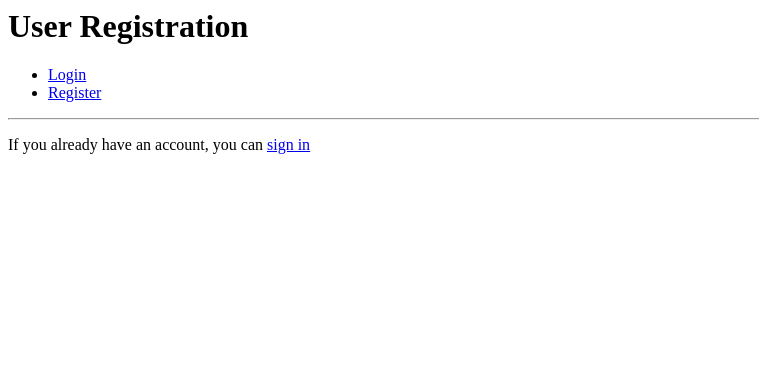
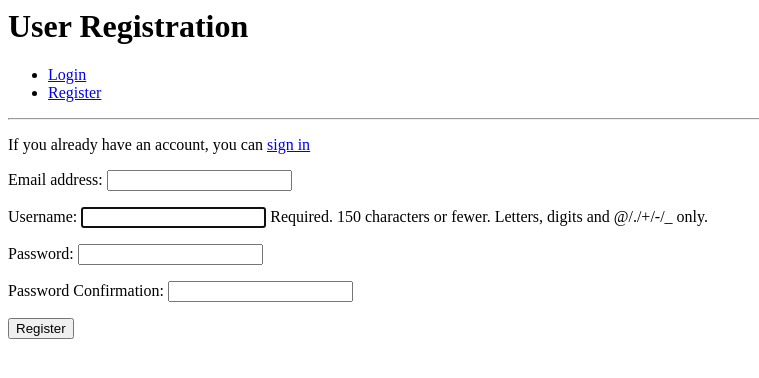
Before and after one commit to armedcor/django_authentication_and_authorisation, a Django app: page /accounts/register/ in a window 1280 px wide. Shown: the top 378 px of the page, without its empty margins (0-759 px from the left). Run offline with Django 3.2, Linux system fonts and the light colour scheme.

Commit message:
Added registration functionaloity and django registration  validation

```diff
--- a/accounts/forms.py
+++ b/accounts/forms.py
@@ -1,4 +1,7 @@
 from django import forms
+from django.contrib.auth.models import User
+from django.contrib.auth.forms import UserCreationForm
+from django.core.exceptions import ValidationError
 
 
 class UserLoginForm(forms.Form):
@@ -6,3 +9,33 @@ class UserLoginForm(forms.Form):
 
     username = forms.CharField()
     password = forms.CharField(widget=forms.PasswordInput)
+
+
+class UserRegistrationForm(UserCreationForm):
+    """Form used to register a new user"""
+    password1 = forms.CharField(
+        label="Password", widget=forms.PasswordInput)
+    password2 = forms.CharField(
+        label="Password Confirmation",
+        widget=forms.PasswordInput)
+
+    class Meta:
+        model = User
+        fields = ['email', 'username', 'password1', 'password2']
+
+    def clean_email(self):
+        email = self.cleaned_data.get('email')
+        username = self.cleaned_data.get('username')
+        if User.objects.filter(email=email).exclude(username=username):
+            raise forms.ValidationError(u'Email address must be unique')
+        return email
+
+    def clean_password2(self):
+        password1 = self.cleaned_data.get('password1')
+        password2 = self.cleaned_data.get('password2')
+
+        if not password1 or not password2:
+            raise ValidationError("Please confirm your password")
+        if password1 != password2:
+            raise ValidationError("Passwords must match")
+        return password2
--- a/accounts/templates/registration.html
+++ b/accounts/templates/registration.html
@@ -6,4 +6,10 @@
 
 {% block content %}
     <p>If you already have an account, you can <a href="{% url 'login' %}">sign in</a></p>
+
+    <form method="POST">
+        {% csrf_token %}
+        {{ registration_form.as_p }}
+        <button type="submit">Register</button>
+    </form>
 {% endblock %}
--- a/accounts/views.py
+++ b/accounts/views.py
@@ -1,7 +1,7 @@
 from django.shortcuts import render, redirect, reverse
 from django.contrib import auth, messages
 from django.contrib.auth.decorators import login_required
-from accounts.forms import UserLoginForm
+from accounts.forms import UserLoginForm, UserRegistrationForm
 
 
 # Create your views here.
@@ -9,6 +9,7 @@ from accounts.forms import UserLoginForm
 def index(request):
     """Return the index.html file"""
     return render(request, 'index.html')
+
 
 @login_required
 def logout(request):
@@ -39,6 +40,26 @@ def login(request):
         login_form = UserLoginForm()
     return render(request, 'login.html', {'login_form': login_form})
 
+
 def registration(request):
     """Render the registration page"""
-    return render(request, 'registration.html')
+    if request.user.is_authenticated:
+        return redirect(reverse('index'))
+
+    if request.method == "POST":
+        registration_form = UserRegistrationForm(request.POST)
+
+        if registration_form.is_valid():
+            registration_form.save()
+
+            user = auth.authenticate(username=request.POST['username'],
+                                     password=request.POST['password1'])
+            if user:
+                auth.login(user=user, request=request)
+                messages.success(request, "You have successfully registered")
+            else:
+                messages.error(request, "Unable to register your account at this time")
+    else:
+        registration_form = UserRegistrationForm()
+    return render(request, 'registration.html', {
+        "registration_form": registration_form})
```
